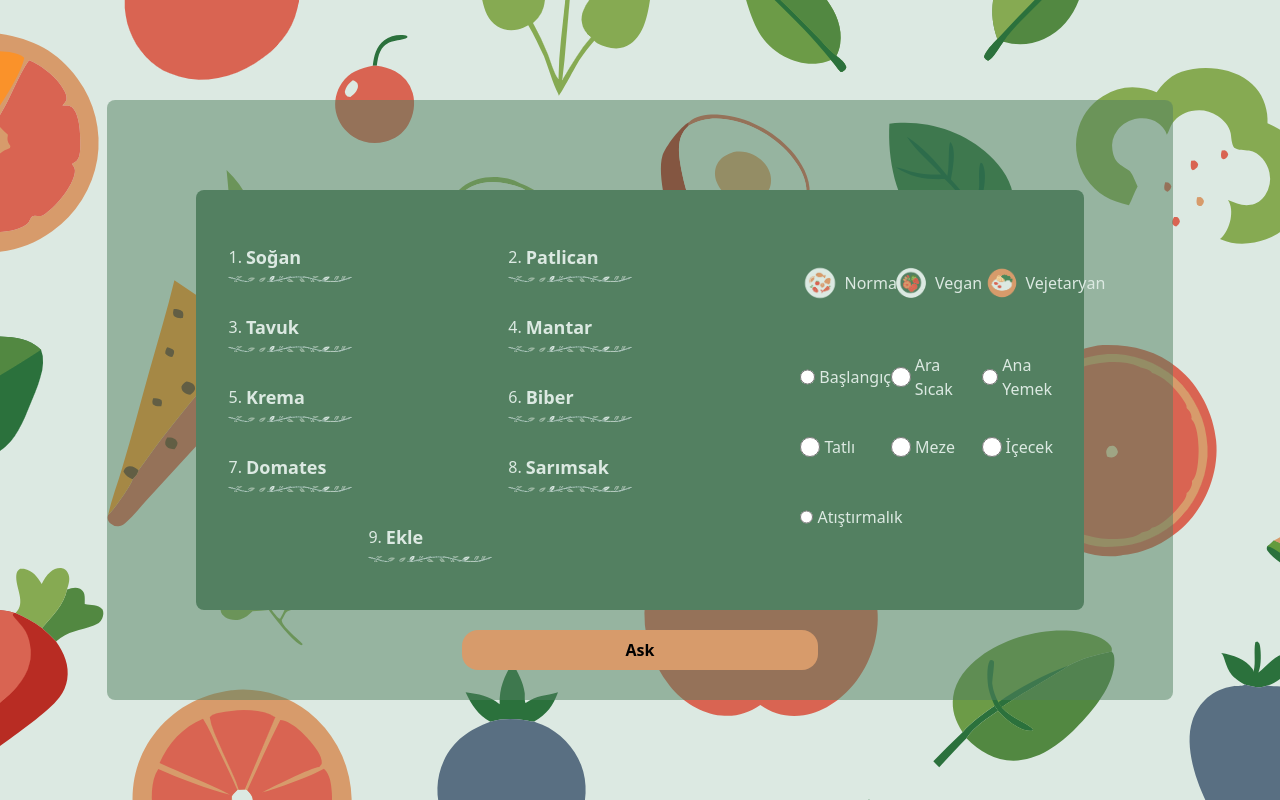
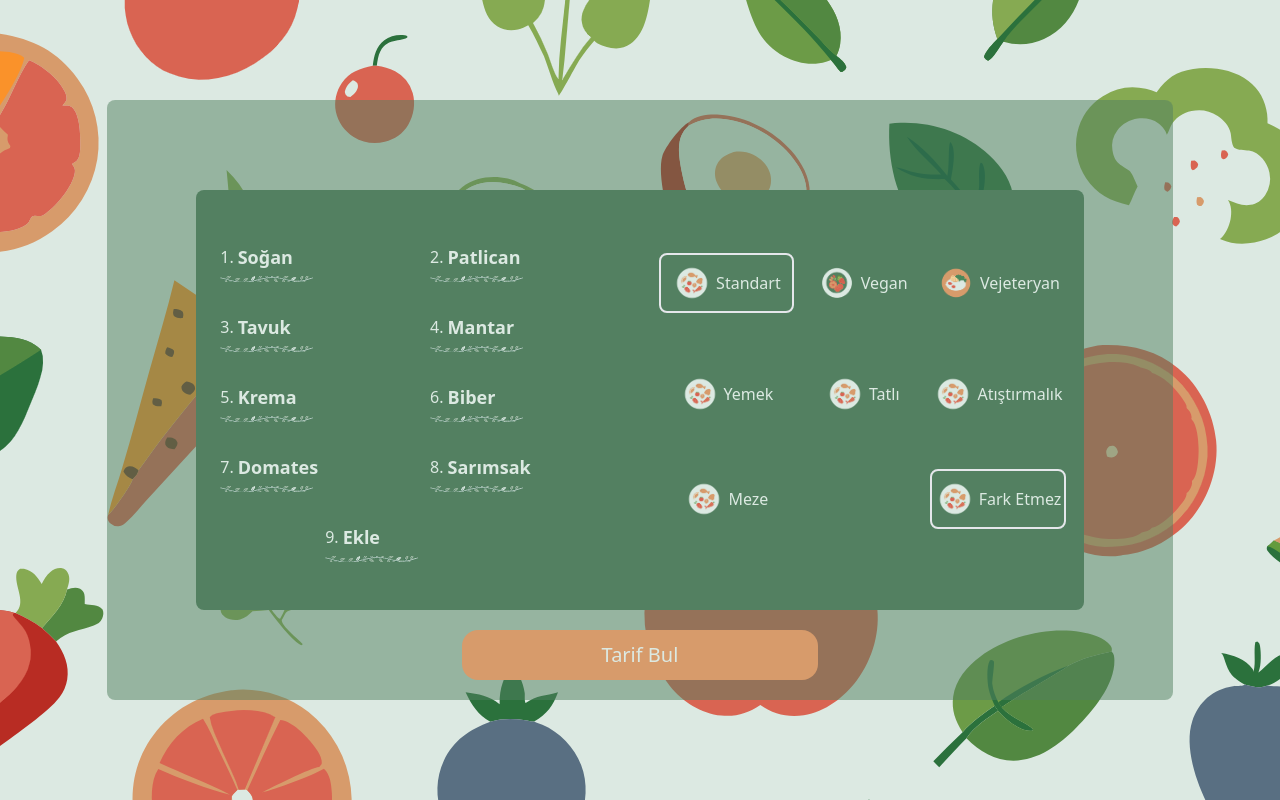
Before and after one commit to enesyagmur/what-in-kitchen, a React (Vite) app: page /home in a window 1280 px wide. Built offline with nearby package versions, Linux system fonts and the light colour scheme.

Commit message:
materials componenti için tarif opsiyonlarının seçim özelliği yapıldıu

```diff
--- a/src/App.css
+++ b/src/App.css
@@ -54,3 +54,7 @@
 .form-page-change-button {
   @apply w-10/12 h-[20px] text-sm text-gray-500 text-center cursor-pointer relative bottom-4 hover:text-black mt-4 sm:mt-0;
 }
+
+.food-option-frame {
+  @apply w-4/12 h-[60px] flex items-center justify-center cursor-pointer box-border;
+}
--- a/src/App.tsx
+++ b/src/App.tsx
@@ -22,4 +22,4 @@ function App() {
 
 export default App;
 
-//DURUM: ai componentinde materials da inputa girilen malzemeleri göstereceğim sağında tarif türü(vegan, vejeteryan) - tarif çşidi (tatlı yemek meze vb) gibi filtre ekleyeceğim
+//DURUM: ai componentinde materials da foodtype tasarımı ve seçilme durumu
--- a/src/pages/home/Ai.tsx
+++ b/src/pages/home/Ai.tsx
@@ -18,11 +18,7 @@ const Ai = () => {
           searched ? "min-h-screen" : "h-5/6 lg:h-[420px] rounded-lg"
         } w-full sm:w-11/12 lg:w-10/12 bg-green_custom  z-10 flex flex-col items-center justify-center `}
       >
-        {list.length ? (
-          <Materials searched={searched} setSearched={setSearched} />
-        ) : (
-          <Begining />
-        )}
+        {list.length ? <Materials setSearched={setSearched} /> : <Begining />}
       </div>
     </div>
   );
--- a/src/pages/home/aiComponents/Materials.tsx
+++ b/src/pages/home/aiComponents/Materials.tsx
@@ -1,15 +1,32 @@
-import logo from "../../../assets/logo5.png";
 import ip from "../../../assets/underBg1.png";
-import normal from "../../../assets/normal.png";
-import vegan from "../../../assets/vegan.png";
-import vejetaryan from "../../../assets/vejetaryan.png";
+import Standart from "../../../assets/normal.png";
+import Vegan from "../../../assets/vegan.png";
+import Vejetaryan from "../../../assets/vejetaryan.png";
+import { useState } from "react";
 
 type materialsProps = {
-  searched: boolean;
   setSearched: (value: boolean) => void;
 };
 
-const Materials: React.FC<materialsProps> = ({ searched, setSearched }) => {
+const Materials: React.FC<materialsProps> = ({ setSearched }) => {
+  const [foodChoice, setFoodChoice] = useState<
+    { name: string; selected: boolean }[]
+  >([
+    { name: "Yemek", selected: false },
+    { name: "Tatlı", selected: false },
+    { name: "Atıştırmalık", selected: false },
+    { name: "Meze", selected: false },
+    { name: "Fark Etmez", selected: true },
+  ]);
+
+  const [foodType, setFoodType] = useState<
+    { name: string; selected: boolean }[]
+  >([
+    { name: "Standart", selected: true },
+    { name: "Vegan", selected: false },
+    { name: "Vejeteryan", selected: false },
+  ]);
+
   const mateialArray: string[] = [
     "soğan",
     "patlican",
@@ -22,19 +39,9 @@ const Materials: React.FC<materialsProps> = ({ searched, setSearched }) => {
     "Ekle",
   ];
 
-  const foodTypeArray: string[] = [
-    "Başlangıç",
-    "Ara Sıcak",
-    "Ana Yemek",
-    "Tatlı",
-    "Meze",
-    "İçecek",
-    "Atıştırmalık",
-  ];
-
   return (
     <div className="w-full h-full flex items-center justify-evenly">
-      <div className="w-8/12 h-5/6 flex flex-wrap justify-evenly items-center ">
+      <div className="w-6/12 h-5/6 flex flex-wrap justify-evenly items-center ">
         {mateialArray.map((element, index) => (
           <div className="w-5/12 h-1/6 flex flex-col items-start justify-center">
             <div className="w-full h-4/6 flex items-center justify-start">
@@ -52,68 +59,64 @@ const Materials: React.FC<materialsProps> = ({ searched, setSearched }) => {
           </div>
         ))}
       </div>
-      <div className="w-4/12 h-5/6 flex flex-col items-center justify-evenly ">
+      <div className="w-6/12 h-5/6 flex flex-col items-center justify-evenly ">
         <div className="w-11/12 h-1/5 flex items-center justify-between">
-          <div className="w-4/12 h-full flex items-center justify-start">
-            <input
-              type="radio"
-              name="foodChoice"
-              className="w-[20px] h-[20px] rounded-full hidden"
-            />
-            <img
-              src={normal}
-              alt=""
-              className="w-[40px] h-[40px] object-cover"
-            />
-            <p className="text-cream_custom ml-1">Normal</p>
-          </div>
-          <div className="w-4/12 h-full flex items-center justify-start">
-            <input
-              type="radio"
-              name="foodChoice"
-              className="w-[20px] h-[20px] rounded-full hidden"
-            />
-            <img
-              src={vegan}
-              alt=""
-              className="w-[40px] h-[40px] object-cover"
-            />
-            <p className="text-cream_custom ml-1">Vegan</p>
-          </div>
-          <div className="w-4/12 h-full flex items-center justify-start">
-            <input
-              type="radio"
-              name="foodChoice"
-              className="w-[20px] h-[20px] rounded-full hidden"
-            />
-            <img
-              src={vejetaryan}
-              alt=""
-              className="w-[40px] h-[40px] object-cover"
-            />
-            <p className="text-cream_custom ml-1">Vejetaryan</p>
-          </div>
+          {foodType.map((item, index) => (
+            <div
+              className={`food-option-frame ${
+                foodType[index].selected ? "border-2 rounded-lg" : "border-none"
+              }`}
+              key={item.name}
+              onClick={() =>
+                setFoodType(() => {
+                  return foodType.map((element, id) => ({
+                    ...element,
+                    selected: id === index ? true : false,
+                  }));
+                })
+              }
+            >
+              <img
+                src={`${
+                  index === 0 ? Standart : index === 1 ? Vegan : Vejetaryan
+                }`}
+                alt=""
+                className="w-[40px] h-[40px] object-cover"
+              />
+              <p className="text-cream_custom ml-1">{item.name}</p>
+            </div>
+          ))}
         </div>
 
         <div className="w-11/12 h-3/5 flex items-center justify-between flex-wrap">
-          {foodTypeArray.map((element, index) => (
+          {foodChoice.map((item, index) => (
             <div
-              className="w-4/12 h-1/5 flex items-center justify-start"
+              className={`food-option-frame ${
+                item.selected === true ? "border-2 rounded-lg" : "border-none"
+              }`}
               key={index}
+              onClick={() =>
+                setFoodChoice(() => {
+                  return foodChoice.map((element, id) => ({
+                    ...element,
+                    selected: id === index ? true : false,
+                  }));
+                })
+              }
             >
-              <input
-                type="radio"
-                name="foodType"
-                className="w-[20px] h-[20px] rounded-full bg-cream_custom focus:bg-green_custom"
+              <img
+                src={Standart}
+                alt=""
+                className="w-[40px] h-[40px] object-cover"
               />
-              <p className="text-cream_custom ml-1">{element}</p>
+              <p className="text-cream_custom ml-1">{item.name}</p>
             </div>
           ))}
         </div>
       </div>
 
-      <button className="w-4/12 h-[40px] bg-brown_custom rounded-2xl absolute bottom-[30px] font-semibold cursor-pointer hover:bg-red_custom">
-        Ask
+      <button className="w-4/12 h-[50px] bg-brown_custom text-cream_custom rounded-2xl absolute bottom-[20px] text-xl cursor-pointer hover:bg-red_custom">
+        Tarif Bul
       </button>
     </div>
   );
```
